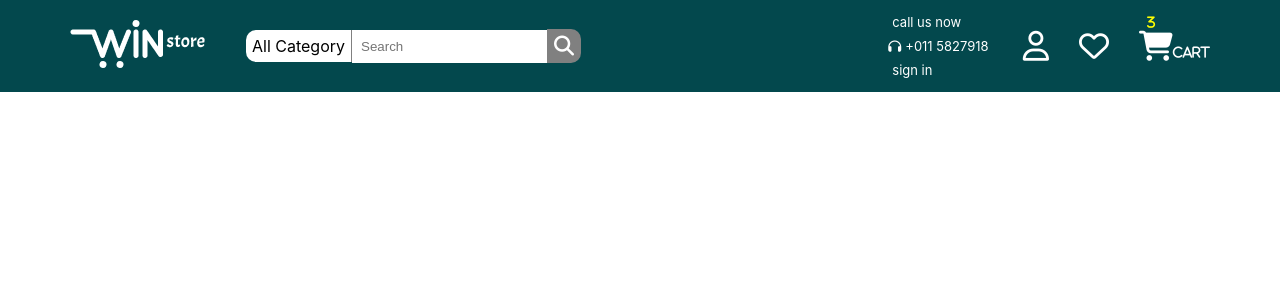
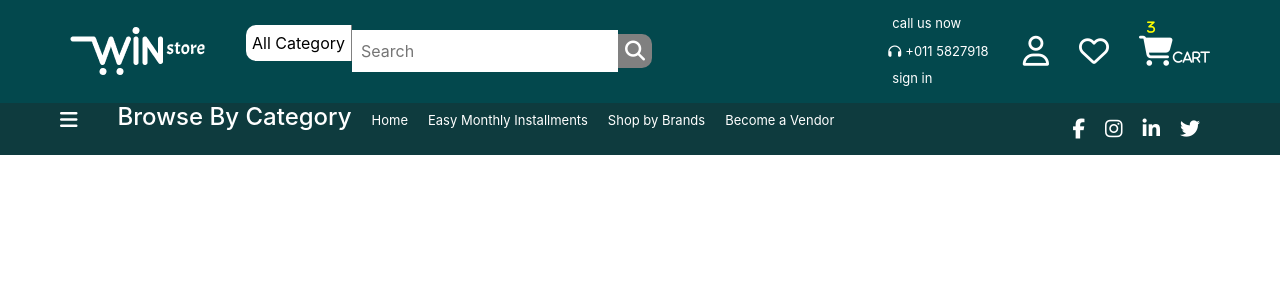
Before and after one commit to Mubashir-Kabir/winstore, a React (Create React App) app: page / in a window 1280 px wide. Shown: the top 300 px of the page. Built offline with nearby package versions, Linux system fonts and the light colour scheme.

Commit message:
navigation implemented

```diff
--- a/public/index.html
+++ b/public/index.html
@@ -28,6 +28,13 @@
       src="https://kit.fontawesome.com/4acf222c6e.js"
       crossorigin="anonymous"
     ></script>
+    <link
+      href="https://cdn.jsdelivr.net/npm/bootstrap@5.3.0-alpha1/dist/css/bootstrap.min.css"
+      rel="stylesheet"
+      integrity="sha384-GLhlTQ8iRABdZLl6O3oVMWSktQOp6b7In1Zl3/Jr59b6EGGoI1aFkw7cmDA6j6gD"
+      crossorigin="anonymous"
+    />
+
     <title>React App</title>
   </head>
   <body>
@@ -43,5 +50,10 @@
       To begin the development, run `npm start` or `yarn start`.
       To create a production bundle, use `npm run build` or `yarn build`.
     -->
+    <script
+      src="https://cdn.jsdelivr.net/npm/bootstrap@5.3.0-alpha1/dist/js/bootstrap.bundle.min.js"
+      integrity="sha384-w76AqPfDkMBDXo30jS1Sgez6pr3x5MlQ1ZAGC+nuZB+EYdgRZgiwxhTBTkF7CXvN"
+      crossorigin="anonymous"
+    ></script>
   </body>
 </html>
--- a/src/App.js
+++ b/src/App.js
@@ -1,9 +1,13 @@
 import Navbar from "./components/navbar/Navbar";
+import Subnavbar from "./components/subnav/Subnavbar";
 
 function App() {
   return (
     <div className="App">
-      <Navbar></Navbar>
+      <div>
+        <Navbar></Navbar>
+        <Subnavbar></Subnavbar>
+      </div>
     </div>
   );
 }
--- /dev/null
+++ b/src/components/subnav/Subnavbar.css
@@ -0,0 +1,20 @@
+.subNav {
+  background-color: #0e3b3e;
+  display: flex;
+  align-items: center;
+  justify-content: space-between;
+  color: white;
+}
+.subNav div {
+  display: flex;
+  align-items: center;
+  margin: 0px 60px;
+}
+.subNav div p {
+  font-size: 13px;
+  margin-right: 20px;
+}
+.subNav div i {
+  font-size: 20px;
+  margin-right: 20px;
+}
--- /dev/null
+++ b/src/components/subnav/Subnavbar.jsx
@@ -0,0 +1,29 @@
+import React from "react";
+import "./Subnavbar.css";
+
+const Subnavbar = () => {
+  return (
+    <div className="subNav">
+      <div>
+        <p>
+          <i class="fa-solid fa-bars"></i>
+        </p>
+        <p>
+          <h4>Browse By Category</h4>
+        </p>
+        <p>Home</p>
+        <p>Easy Monthly Installments</p>
+        <p>Shop by Brands</p>
+        <p>Become a Vendor</p>
+      </div>
+      <div>
+        <i class="fa-brands fa-facebook-f"></i>
+        <i class="fa-brands fa-instagram"></i>
+        <i class="fa-brands fa-linkedin-in"></i>
+        <i class="fa-brands fa-twitter"></i>
+      </div>
+    </div>
+  );
+};
+
+export default Subnavbar;
```
